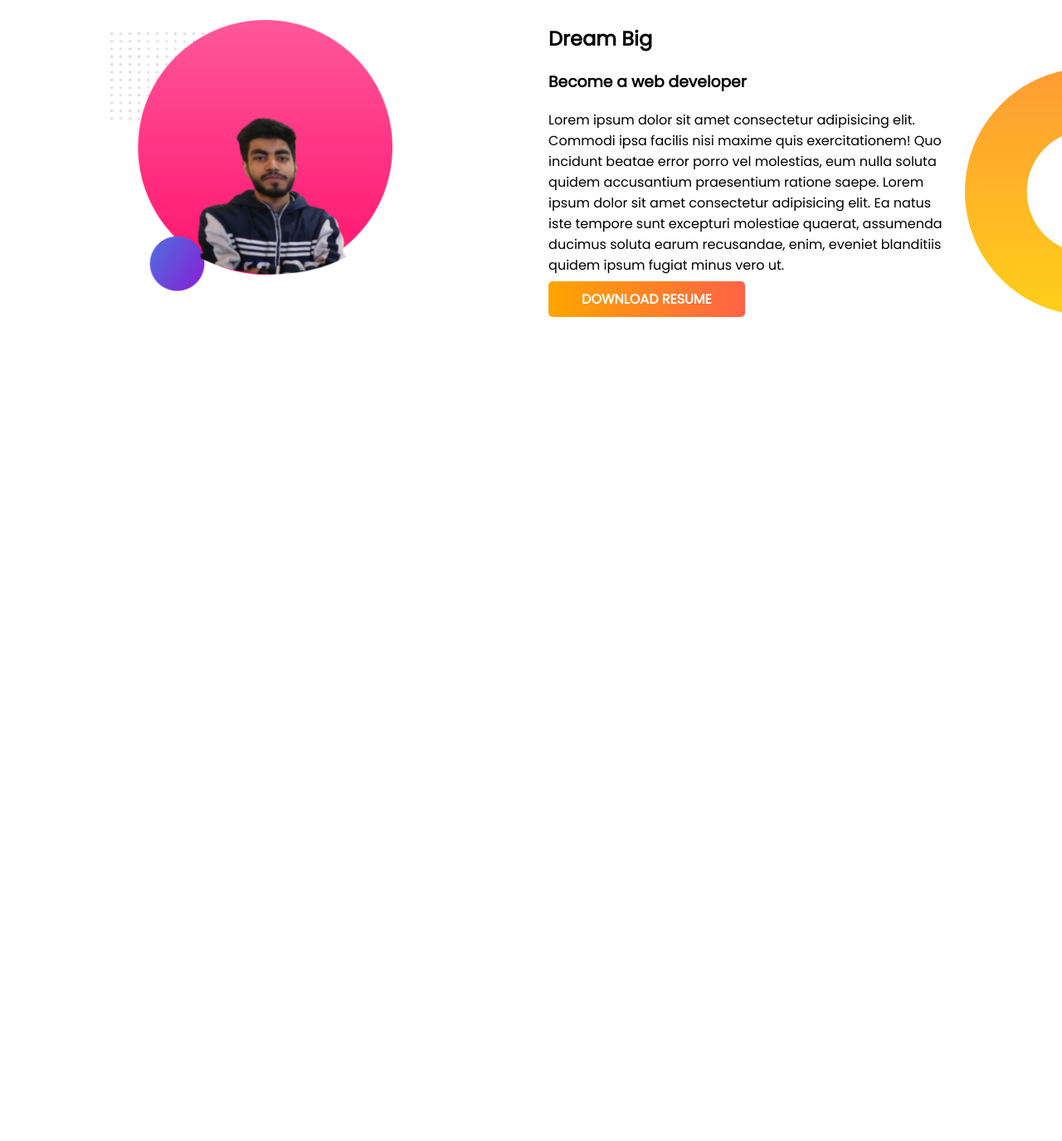
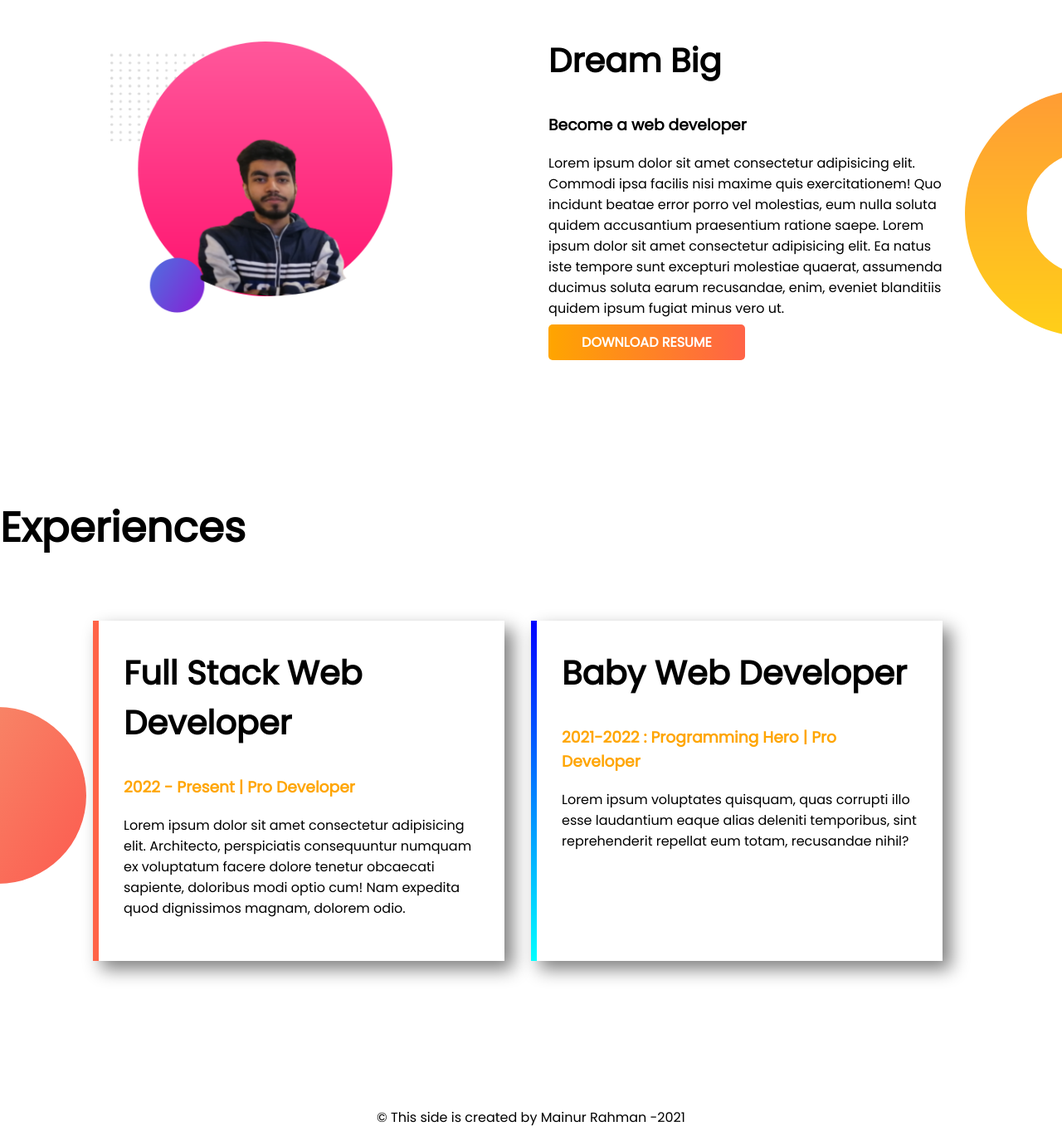
Before and after one commit to mahi1212/Developer_Portfolio, a plain HTML site: page index.html in a window 1280 px wide. Shown: the part 818-2193 px from the top of the page at 83% size. Before the commit the page ends 1324 px from the top, so only its background shows below. Drawn offline with Linux system fonts and the light colour scheme.

Commit message:
exp and footer added

```diff
--- a/index.html
+++ b/index.html
@@ -11,7 +11,7 @@
     <link rel="stylesheet" href="style.css">
 </head>
 <body>
-    <section class="top-banner">
+    <section class="top-banner flexible">
         <div class="half-width">
             <h1>Welcome To</h1>
             <h1> <span>Mahinur Rahman's</span> World!</h1>
@@ -24,7 +24,7 @@
             <img src="images/my-bg.png" alt="">
         </div>
     </section>
-    <section class="dream-big">
+    <section class="dream-big flexible">
         <div class="half-width">
             <img src="images/my-bg2.png" alt="">
         </div>
@@ -33,8 +33,25 @@
             <h3>Become a web developer</h3>
             <p>Lorem ipsum dolor sit amet consectetur adipisicing elit. Commodi ipsa facilis nisi maxime quis exercitationem! Quo incidunt beatae error porro vel molestias, eum nulla soluta quidem accusantium praesentium ratione saepe. Lorem ipsum dolor sit amet consectetur adipisicing elit. Ea natus iste tempore sunt excepturi molestiae quaerat, assumenda ducimus soluta earum recusandae, enim, eveniet blanditiis quidem ipsum fugiat minus vero ut.</p>
             <a class="link-btn" href="#" target="_blank">DOWNLOAD RESUME</a>
-
         </div>
     </section>
+    <section class="experience-sec">
+        <h1>Experiences</h1>
+        <div class="card-section flexible">
+            <div class="exp-item" id="full-border">
+                <h2>Full Stack Web Developer</h2>
+                <h3><span>2022 - Present | Pro Developer</span></h3>
+                <p>Lorem ipsum dolor sit amet consectetur adipisicing elit. Architecto, perspiciatis consequuntur numquam ex voluptatum facere dolore tenetur obcaecati sapiente, doloribus modi optio cum! Nam expedita quod dignissimos magnam, dolorem odio.</p>
+            </div>
+            <div class="exp-item" id="baby-border">
+                <h2>Baby Web Developer</h2>
+                <h3> <span>2021-2022 : Programming Hero | Pro Developer</span></h3>
+                <p>Lorem ipsum voluptates quisquam, quas corrupti illo esse laudantium eaque alias deleniti temporibus, sint reprehenderit repellat eum totam, recusandae nihil?</p>
+            </div>
+        </div>
+    </section>
+    <footer>
+        <p>&copy; This side is created by Mainur Rahman    -2021</p>
+    </footer>
 </body>
 </html>
--- a/style.css
+++ b/style.css
@@ -6,16 +6,22 @@ h1{
     font-size: 50px;
 }
 
-h1 span{
+h2{
+    font-size: 40px;
+}
+
+h1 span,
+h3 span{
     color: orange;
 }
 
-section{
+.flexible{
     display: flex;
     justify-content: center;
     align-items: center;
     padding: 2rem 7rem 7rem;
 }
+
 .half-width{
     width: 50%;
     padding: 2%;
@@ -46,3 +52,31 @@ section{
     background-repeat: no-repeat;
     background-position: right;
 }
+
+.exp-item{
+    width: 50%;
+    height: 400px;
+    padding: 0 30px 10px;
+    margin: 0 2rem 3rem 0;
+    box-shadow: 10px 10px 20px gray;
+}
+
+.experience-sec{
+    background-image: url(images/exp-bg.png);
+    background-repeat: no-repeat;
+    background-position: left;
+}
+
+#baby-border{
+    border-image: linear-gradient(blue,cyan);
+    border-left: 7px solid;
+    border-image-slice: 1;
+}
+
+#full-border{
+    border-left: 7px solid tomato;
+}
+
+footer{
+    text-align: center;
+}
```
